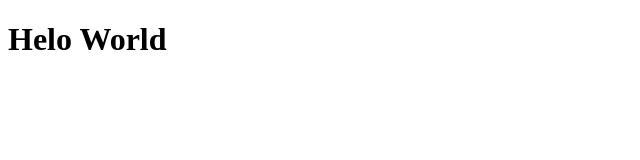
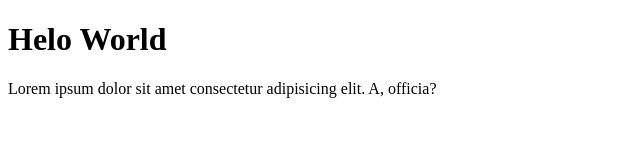
Before and after one commit to alitrangkan/belajar-repo-test, a plain HTML site: page index.html in a window 1280 px wide. Shown: the whole page, without its empty margins (0-640 px from the left). Drawn offline with Linux system fonts and the light colour scheme.

Commit message:
Menambahkan paragraf di file index.html

```diff
--- a/index.html
+++ b/index.html
@@ -8,5 +8,6 @@
 </head>
 <body>
     <h1>Helo World</h1>
+    <p>Lorem ipsum dolor sit amet consectetur adipisicing elit. A, officia?</p>
 </body>
 </html>
```
